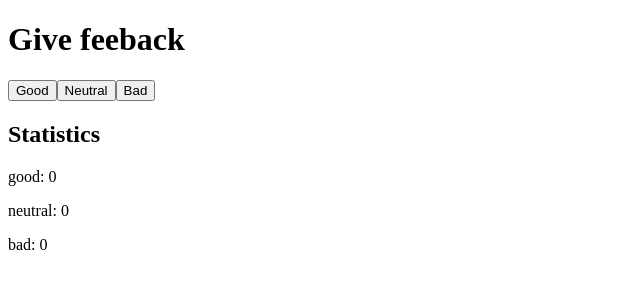
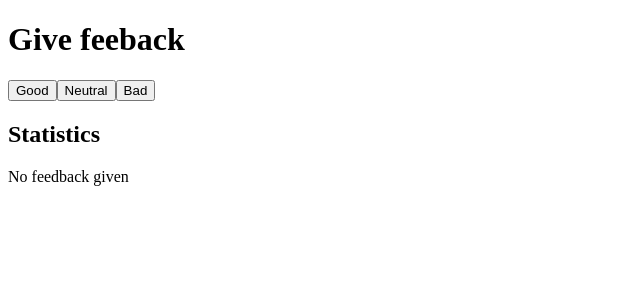
Before and after one commit to Jmiguel14/fullStack-bootCamp, a React (Create React App) app in the folder part1/unicafe/: page / in a window 1280 px wide. Shown: the top 300 px of the page, without its empty margins (0-640 px from the left). Built offline with nearby package versions, Linux system fonts and the light colour scheme.

Commit message:
1.9 unicafe step 4

```diff
--- a/part1/unicafe/src/App.js
+++ b/part1/unicafe/src/App.js
@@ -32,10 +32,16 @@ const App = () => {
         Bad
       </Button>
       <h2>Statistics</h2>
-      <p>good: {good}</p>
-      <p>neutral: {neutral}</p>
-      <p>bad: {bad}</p>
-      <Statistics good={good} bad={bad} neutral={neutral}/>
+      {good || neutral || bad ? (
+        <>
+          <p>good: {good}</p>
+          <p>neutral: {neutral}</p>
+          <p>bad: {bad}</p>
+          <Statistics good={good} bad={bad} neutral={neutral} />
+        </>
+      ) : (
+        <p>No feedback given</p>
+      )}
     </div>
   );
 };
--- a/part1/unicafe/src/Statistics.js
+++ b/part1/unicafe/src/Statistics.js
@@ -1,7 +1,6 @@
 import React from "react";
 
 export const Statistics = ({ good, bad, neutral }) => {
-
   const getTotalFeedBack = () => {
     return good + bad + neutral;
   };
@@ -15,16 +14,10 @@ export const Statistics = ({ good, bad, neutral }) => {
   };
 
   return (
-    <div>
-      {good || bad || neutral ? (
-        <>
-          <p>all: {getTotalFeedBack()}</p>
-          <p>average: {getAverage()}</p>
-          <p>positive: {getPositive()}</p>
-        </>
-      ) : (
-        ""
-      )}
-    </div>
+    <>
+      <p>all: {getTotalFeedBack()}</p>
+      <p>average: {getAverage()}</p>
+      <p>positive: {getPositive()}</p>
+    </>
   );
 };
```
